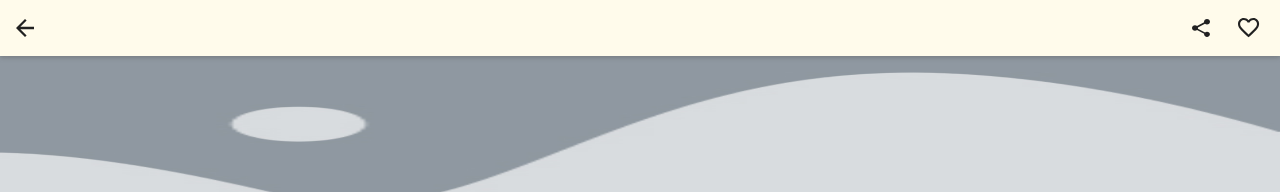
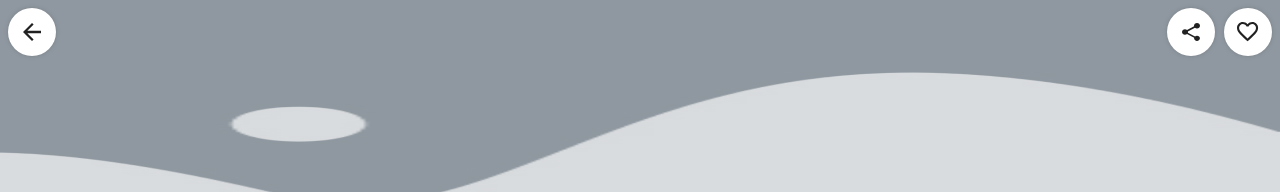
Before and after one commit to emastra/amateka, a React (Vite) app: page /story/1/intro in a window 1280 px wide. Shown: the top 192 px of the page. Built offline with nearby package versions, Linux system fonts and the light colour scheme.

Commit message:
backbar transparent and solid variant

```diff
--- a/src/components/BackBar/BackBar.scss
+++ b/src/components/BackBar/BackBar.scss
@@ -5,15 +5,15 @@ div#backbar {
     align-items: center;
 
     position: fixed;
-    top: 0;
+    // top: 0;
     // top: 4px; // SCROLLINGBAR
     width: 100%;
 
     height: 56px;
-    background-color: var(--color-primary-0);
+    // background-color: var(--color-primary-0);
     // background-color: transparent; // SCROLLINGBAR
-    padding: 4px 16px;
-    box-shadow: var(--shadow-down); // SCROLLINGBAR
+    // padding: 4px 16px;
+    // box-shadow: var(--shadow-down); // SCROLLINGBAR
 
     .back-wrapper {
         height: 48px;
@@ -23,7 +23,7 @@ div#backbar {
         justify-content: center;
         cursor: pointer;
         position: relative;
-        left: -15px;
+        // left: -15px; //
 
         // border-radius: 50%; // SCROLLINGBAR
         // background-color: var(--color-white-0); // SCROLLINGBAR
@@ -34,7 +34,7 @@ div#backbar {
         align-items: center;
         justify-content: flex-end;
         position: relative;
-        left: 9px; // SCROLLINGBAR
+        // left: 9px; // SCROLLINGBAR
 
         .share-icon-wrapper {
             display: inline-block;
@@ -68,3 +68,49 @@ div#backbar {
         }
     }
 }
+
+div#backbar.solid-variant {
+    top: 0;
+    background-color: var(--color-primary-0);
+    box-shadow: var(--shadow-down); // SCROLLINGBAR
+    padding: 4px 16px;
+
+    .back-wrapper {
+        left: -15px;
+    }
+
+    .interaction-wrapper {
+        left: 9px;
+    }
+}
+
+div#backbar.transparent-variant {
+    top: 4px; // SCROLLINGBAR
+    background-color: transparent; // SCROLLINGBAR
+    box-shadow: unset;
+    padding: 4px 8px;
+
+    .back-wrapper {
+        left: unset;
+        border-radius: 50%; // SCROLLINGBAR
+        background-color: var(--color-white-0); // SCROLLINGBAR
+        filter: var(--shadow-border-filter);
+    }
+
+    .interaction-wrapper {
+        left: unset;
+
+        .share-icon-wrapper {
+            border-radius: 50%; // SCROLLINGBAR
+            background-color: var(--color-white-0); // SCROLLINGBAR
+            filter: var(--shadow-border-filter);
+        }
+
+        .favorite-icon-wrapper {
+            border-radius: 50%; // SCROLLINGBAR
+            background-color: var(--color-white-0); // SCROLLINGBAR
+            margin-left: 9px; // SCROLLINGBAR
+            filter: var(--shadow-border-filter);
+        }
+    }
+}
--- a/src/components/BackBar/BackBar.tsx
+++ b/src/components/BackBar/BackBar.tsx
@@ -3,7 +3,7 @@ import './BackBar.scss';
 const BackBar = () => {
     return (
         <>
-            <div id='backbar'>
+            <div id='backbar' className='transparent-variant'>
                 <div className='back-wrapper'>
                     <img className='back-icon' src='/src/assets/svg/back-arrow.svg' alt='go-back' />
                 </div>
--- a/src/styles/_variables.scss
+++ b/src/styles/_variables.scss
@@ -49,4 +49,5 @@
 
 :root {
     --shadow-down: 0px 2px 4px 0px rgba(82, 82, 82, 0.35);
+    --shadow-border-filter: drop-shadow(0px 0px 2px rgba(82, 82, 82, 0.35));
 }
```
